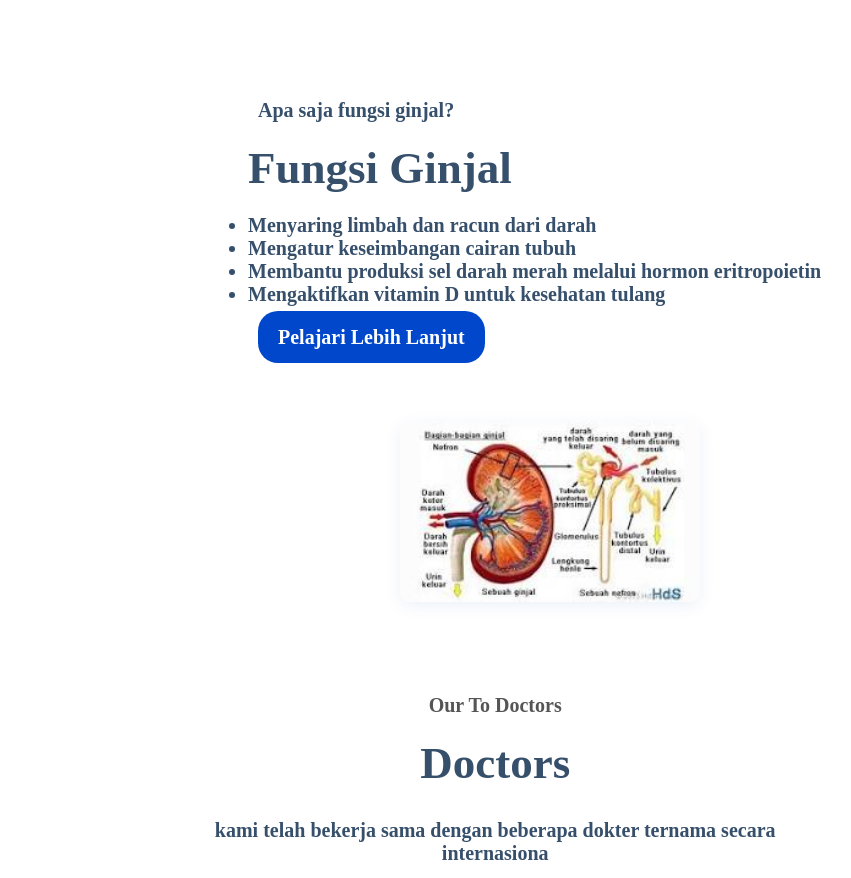
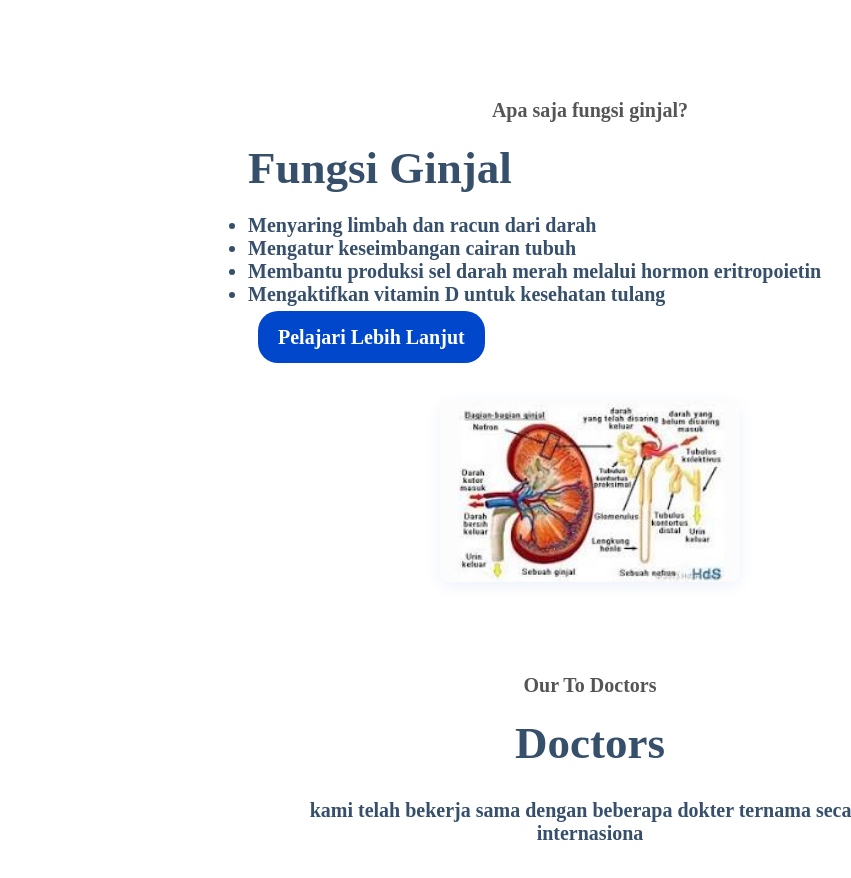
Before and after one commit to fi-suffix/tugas-devaccto, a plain HTML site: page coba yt/index.html in a window 1280 px wide. Shown: the part 1004-1882 px from the top of the page, without its empty margins (50-901 px from the left). Drawn offline with Linux system fonts and the light colour scheme.

Commit message:
benerin posisi dan class yang gaber

```diff
--- a/coba yt/index.html
+++ b/coba yt/index.html
@@ -63,7 +63,7 @@
              <!-- untuk courses -->
               <section id="fungsi">
                  <div class="kolom">
-                     <p lass="deskripsi">Apa saja fungsi ginjal?</p>
+                     <p class="deskripsi">Apa saja fungsi ginjal?</p>
                      <h2>Fungsi Ginjal</h2>
                      <ul>
                          <li>Menyaring limbah dan racun dari darah</li>
--- a/coba yt/style.css
+++ b/coba yt/style.css
@@ -102,8 +102,7 @@
     height: auto;
     border-radius: 10px;
     box-shadow: 0 4px 16px rgba(0,81,173,0.08);
-    margin-top: 20px;
-    margin-left: 35%;
+    margin: auto;
 }
 
 body {
@@ -228,8 +227,7 @@ section{
 }
 
 .kolom {
-    margin-top: 50px;
-    margin-bottom: 50px;
+    margin: auto;
 }
 
  .kolom {
@@ -237,6 +235,12 @@ section{
     font-weight: bold;
     font-family: 'comic sans-ms';
     color: #364f6b;
+ }
+
+ .deskripsi {
+    font-size: 20px;
+    color: #555;
+    margin-bottom: 10px;
  }
 
  h2{
@@ -297,6 +301,7 @@ a.tbl-biru {
 }
 
   .tengah {
+    margin: auto;
     text-align: center;
     width: 85%;
   }
```
